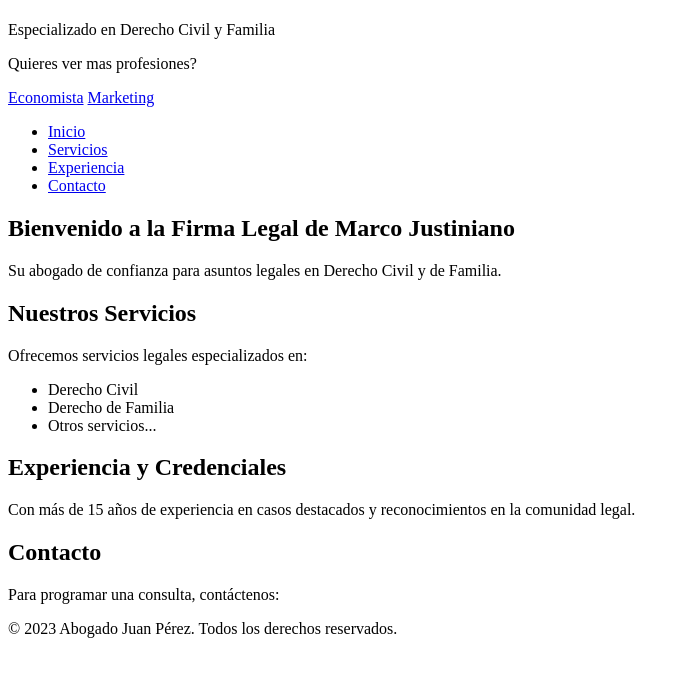
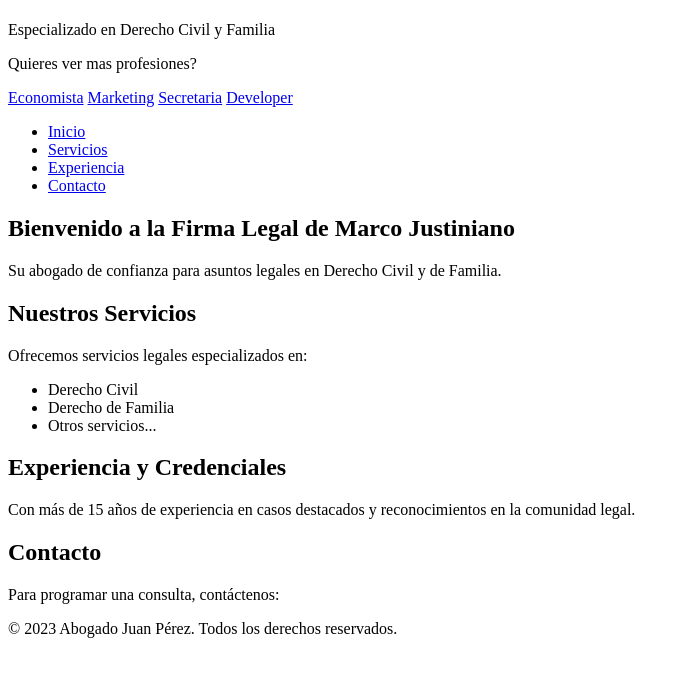
Before and after one commit to nukkua/abogado-page, a plain HTML site: page index.html in a window 1280 px wide. Shown: the part 59-736 px from the top of the page, without its empty margins (0-690 px from the left). Drawn offline with Linux system fonts and the light colour scheme.

Commit message:
developer added

```diff
--- a/index.html
+++ b/index.html
@@ -13,6 +13,8 @@
 			 <p>Quieres ver mas profesiones?</p>
 			 <a href="https://yorch466.github.io/SOECO/ecoindex.html">Economista</a>
 			 <a href="https://leegc02.github.io/marketing-janna/indexMarketing.html">Marketing</a>
+			 <a href="https://chesco216.github.io/SO/secre.html">Secretaria</a>
+			 <a href="https://victor78970513.github.io/prueba-server/">Developer</a>
 		</header>
 
 		<!-- Menú de navegación -->
```
